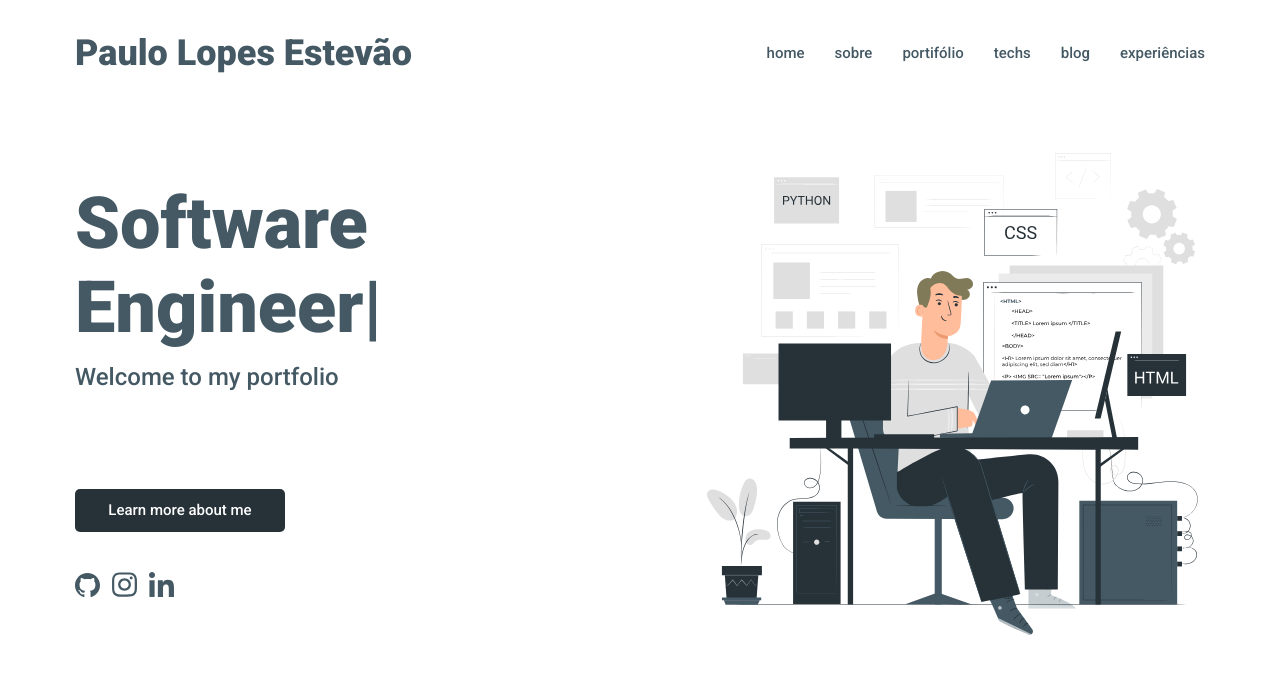
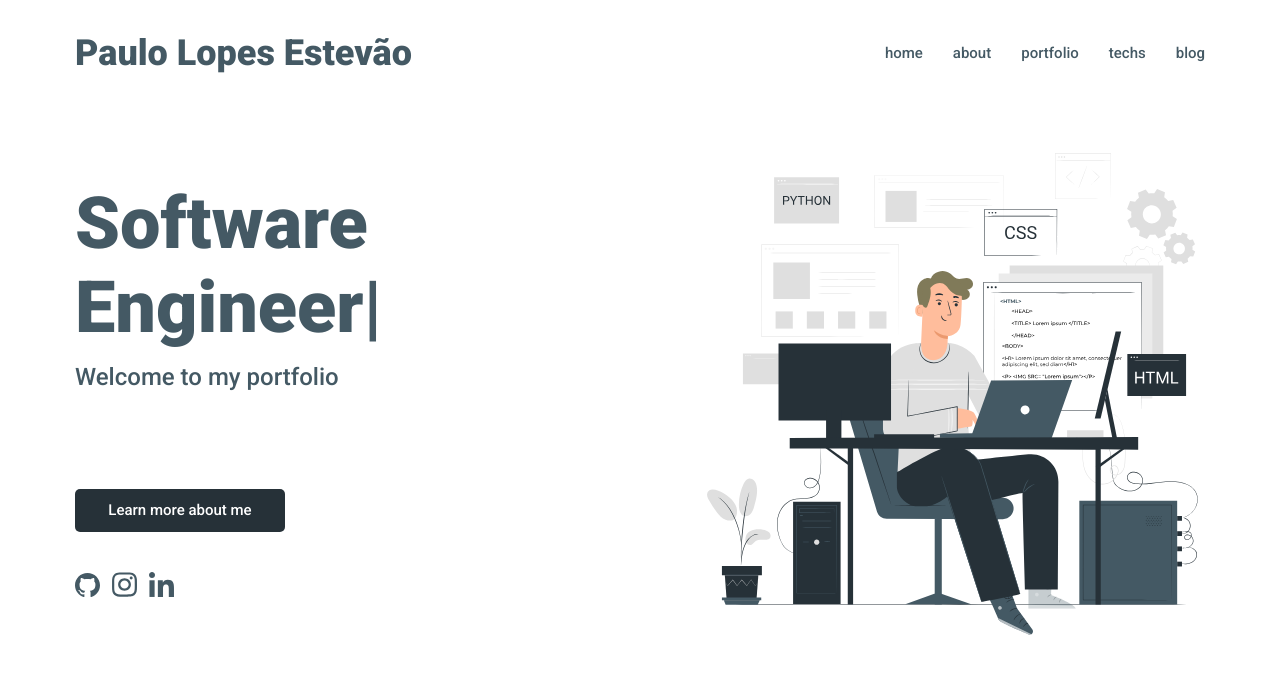
Before and after one commit to Edson2001/PauloPortifolio, a Vue app: page / in a window 1280 px wide. Shown: the top 674 px of the page. Built offline with nearby package versions, Linux system fonts and the light colour scheme.

Commit message:
refatctor: edit menu

```diff
--- a/src/components/Menu.vue
+++ b/src/components/Menu.vue
@@ -10,10 +10,10 @@
                 <a @click.prevent="$emit('changePage', 'home')" href="">Home</a>
             </li>
             <li>
-                <a @click.prevent="$emit('changePage', 'sobre')" href="">Sobre</a>
+                <a @click.prevent="$emit('changePage', 'sobre')" href="">about</a>
             </li>
             <li>
-                <a @click.prevent="$emit('changePage', 'portifolio')" href="">Portifólio</a>
+                <a @click.prevent="$emit('changePage', 'portifolio')" href="">Portfolio</a>
             </li>
             <li>
                 <a @click.prevent="$emit('changePage', 'techs')" href="">Techs</a>
@@ -21,9 +21,9 @@
             <li>
                 <a @click.prevent="$emit('changePage', 'blog')" href="">Blog</a>
             </li>
-            <li>
-                <a @click.prevent="$emit('changePage', 'experience')" href="">Experiências</a>
-            </li>
+            <!-- <li>
+                <a @click.prevent="$emit('changePage', 'experience')" href="">Experiences</a>
+            </li> -->
         </ul>
     </nav>
 
```
